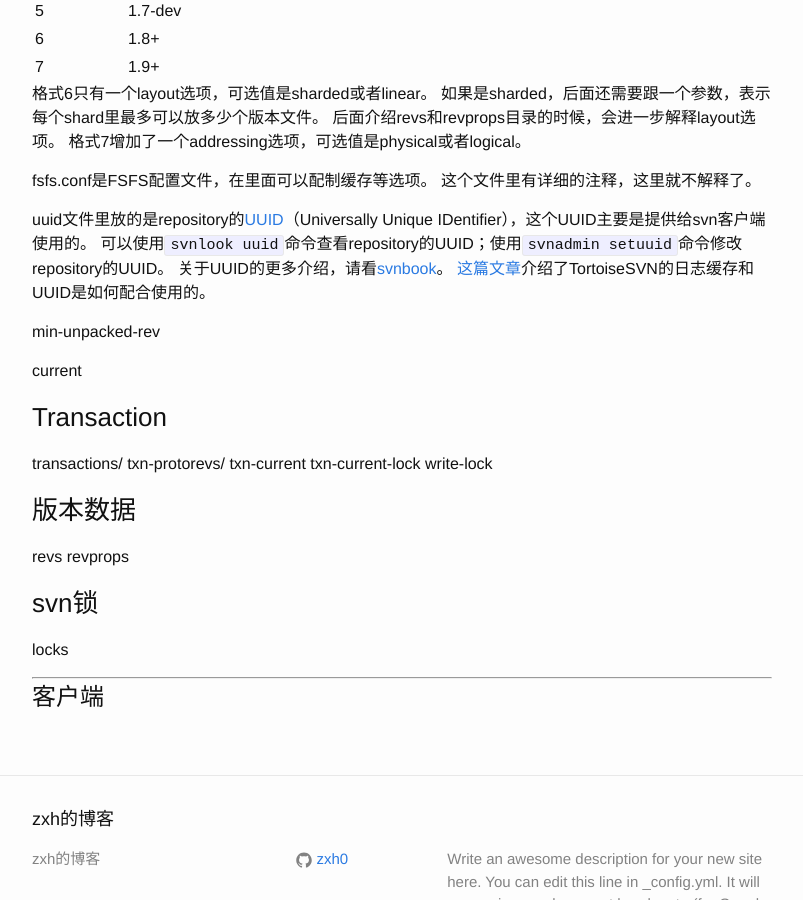
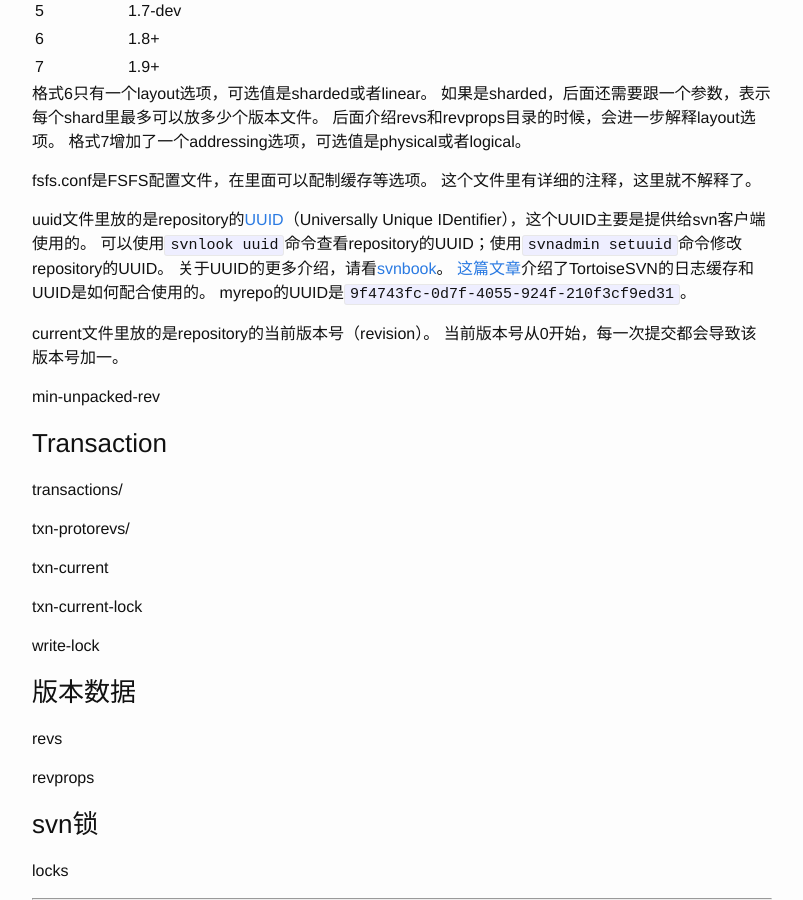
Before and after one commit to 777404/myblog, a Jekyll site: the page built from blog/_posts/2015-11-12-how-svn-works.md, in a window 1280 px wide and 900 px high, scrolled down 3183 px. Shown: the whole window, without its empty margins (238-1041 px from the left). Built offline with Jekyll 4.4.1, drawn with Linux system fonts in a browser that asks for light colours; Markdown is read by kramdown in place of the engine named in the settings.

Commit message:
current revision

```diff
--- a/blog/_posts/how-svn-works/server/02-fsfs-structure.md
+++ b/blog/_posts/how-svn-works/server/02-fsfs-structure.md
@@ -38,22 +38,31 @@ uuid文件里放的是repository的[UUID](https://en.wikipedia.org/wiki/Universa
 可以使用`svnlook uuid`命令查看repository的UUID；使用`svnadmin setuuid`命令修改repository的UUID。
 关于UUID的更多介绍，请看[svnbook](http://svnbook.red-bean.com/en/1.8/svn.reposadmin.maint.html#svn.reposadmin.maint.uuids)。
 [这篇文章](http://tortoisesvn.net/logcacheuuids.html)介绍了TortoiseSVN的日志缓存和UUID是如何配合使用的。
+myrepo的UUID是`9f4743fc-0d7f-4055-924f-210f3cf9ed31`。
+
+current文件里放的是repository的当前版本号（revision）。
+当前版本号从0开始，每一次提交都会导致该版本号加一。
 
 min-unpacked-rev
-
-current
 
 ### Transaction
 
 transactions/
+
 txn-protorevs/
+
 txn-current
+
 txn-current-lock
+
 write-lock
 
 ### 版本数据
+
 revs
+
 revprops
 
 ### svn锁
+
 locks
```
